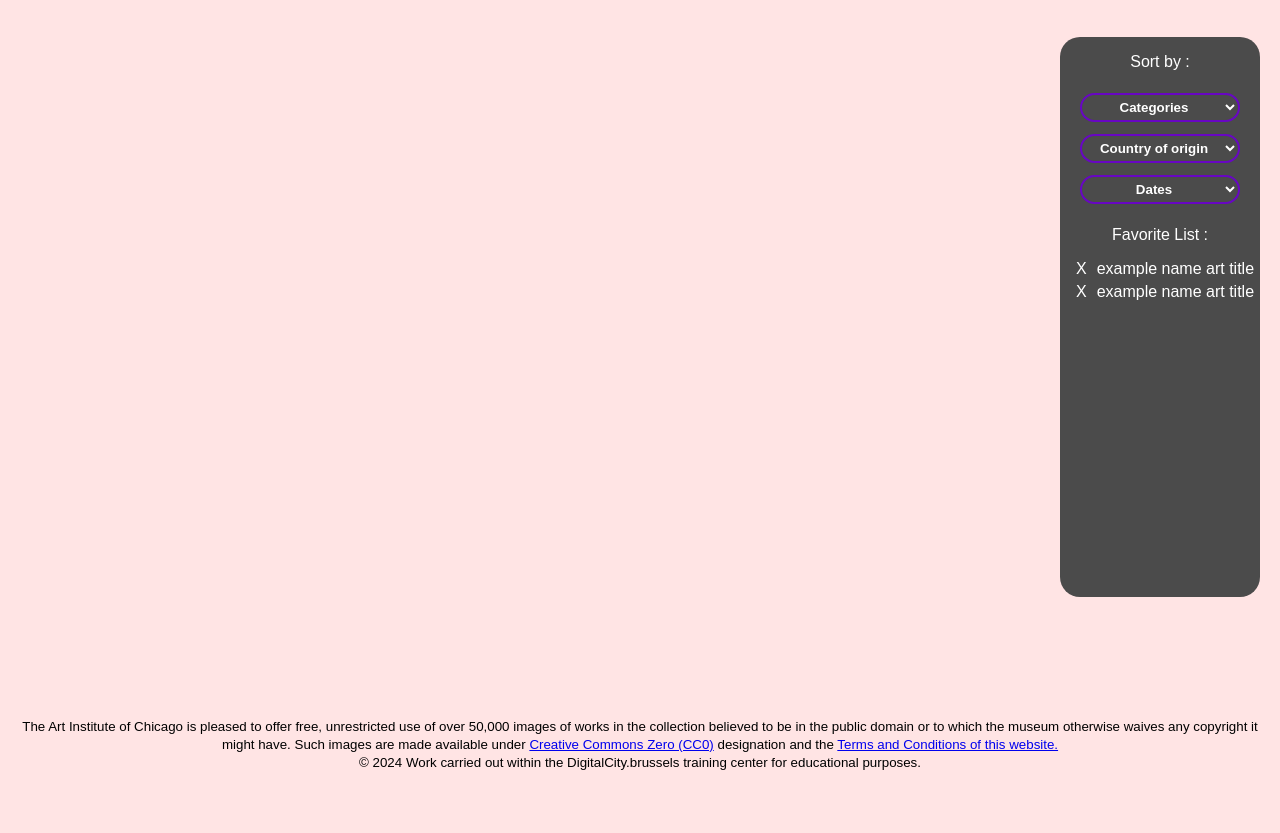
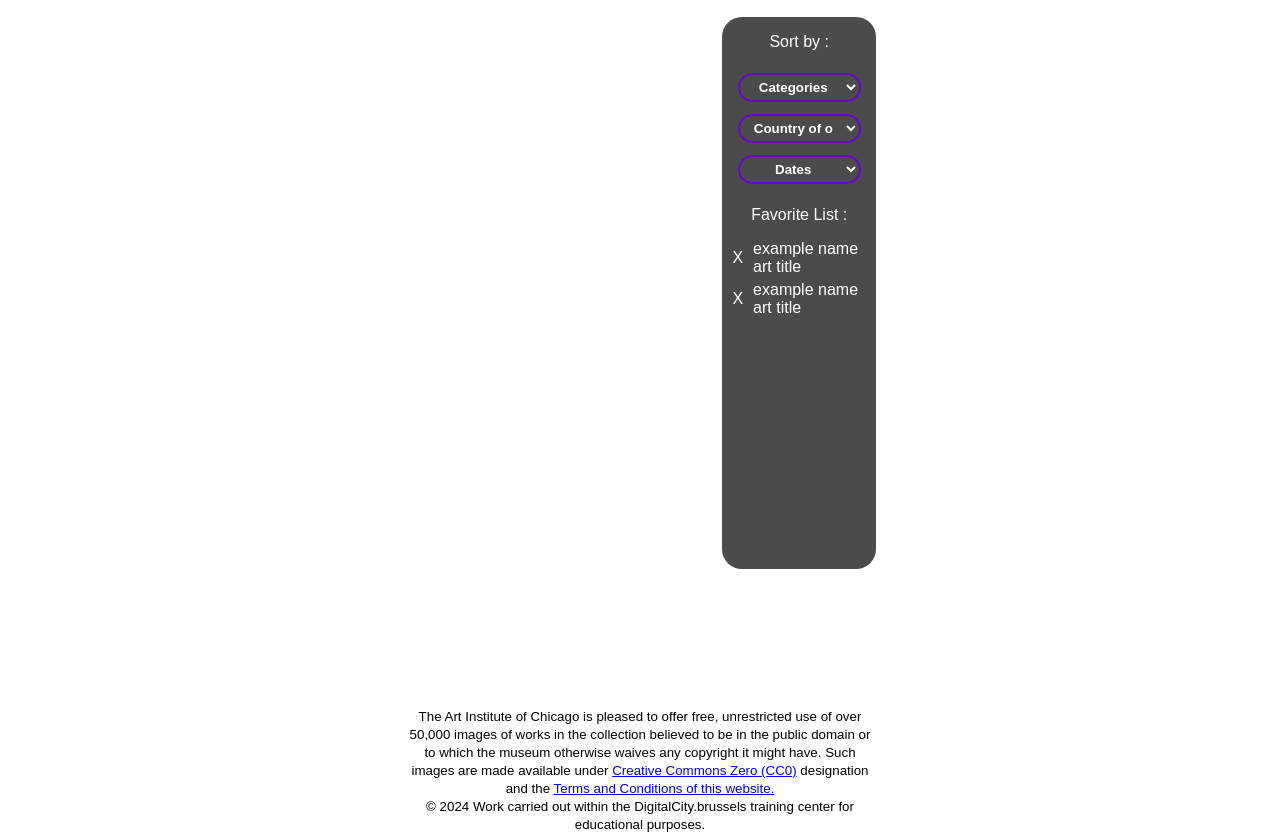
Before and after one commit to Ab-Amin/Project-OnlyArts, a plain HTML site: page index.html in a window 1280 px wide. Shown: the part 183-1016 px from the top of the page. Drawn offline with nearby package versions, Linux system fonts and the light colour scheme; no server answers.

Commit message:
commit 04 responsive et popup

```diff
--- a/Styles/layout/_responsive.scss
+++ b/Styles/layout/_responsive.scss
@@ -1,5 +1,57 @@
 @media screen and (min-width:880px) {
     body{
-        background-color: rgba(255, 0, 0, 0.105);
+        main{
+            width: 80%;
+            margin: 0 auto;
+            aside.full-border{
+                display: block;
+                right: 0;
+                top: 0;
+                width: 30%;
+                margin: 0 20px 50px 10px;
+            }
+            section.main--main{
+                width: 60%;
+                margin: 0 10px 50px 20px;
+                padding: 0;
+            }
+        }
     }
+    footer {
+        .footer-nav {
+            width: 80%;
+            margin: 0 auto;
+            text-align: center;
+            padding: 0 20px;
+          }
+      }
 }
+
+@media screen and (min-width:1200px) {
+    body{
+        main{
+            width: 40%;
+            margin: 0 auto;
+            aside.full-border{
+                display: block;
+                right: 0;
+                top: 0;
+                width: 30%;
+                margin: 0 20px 50px 10px;
+            }
+            section.main--main{
+                width: 60%;
+                margin: 0 10px 50px 20px;
+                padding: 0;
+            }
+        }
+    }
+    footer {
+        .footer-nav {
+            width: 40%;
+            margin: 0 auto;
+            text-align: center;
+            padding: 0 20px;
+          }
+      }
+}
--- a/Styles/pages/_home.scss
+++ b/Styles/pages/_home.scss
@@ -8,9 +8,9 @@ body{
   main{
     position: relative;
     height: 100%;
-    margin: 0 auto;
+    // margin: 0 auto;
     display: flex;
-    justify-content: center;
+    // justify-content: center;
     .main--main{
       width: 100%;
       padding: 10px 20px 50px;
@@ -152,9 +152,9 @@ body{
 
     aside{
       display: none;
-      @media screen and (min-width:880px) {
-        display: block;
-      }
+      // @media screen and (min-width:880px) {
+      //   display: block;
+      // }
       position: absolute;
       right: 20px;
       top: 20px;
--- a/javascript/main.js
+++ b/javascript/main.js
@@ -66,8 +66,9 @@ fetch(`https://api.artic.edu/api/v1/artworks?page=1&limit=100`)
         const imgArt = `https://www.artic.edu/iiif/2/${data.data[indiceArt].image_id}/full/843,/0/default.jpg`;
         swiperImages.innerHTML =
         `
-        <img src="${indiceArt}" class="swiper-image">
+        <img src="${imgArt}" class="swiper-image">
         `
+        console.log(imgArt);
       }
     }
   }
```
Also changed, not shown: Styles/style.min.css, 1 other file.
